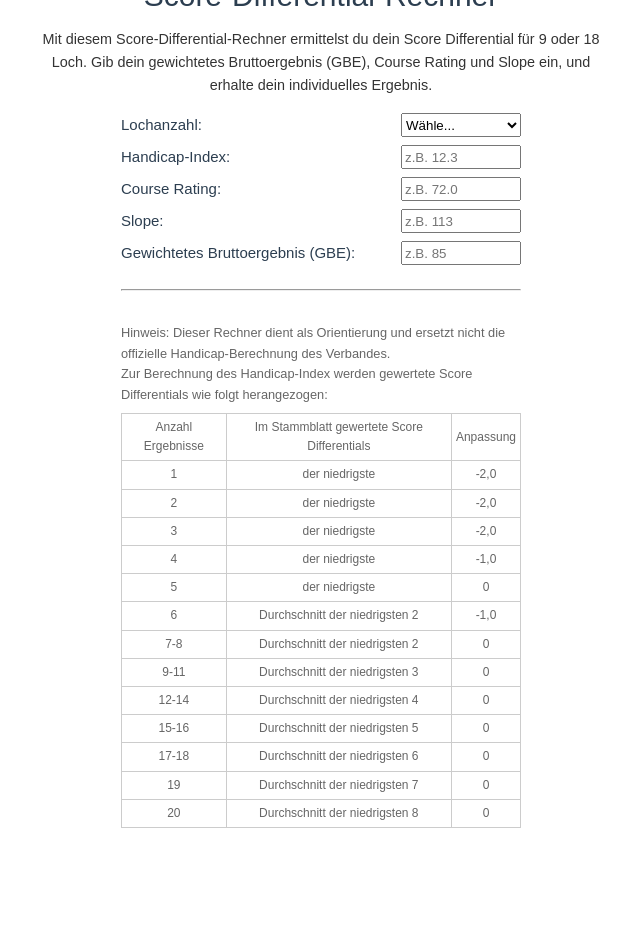
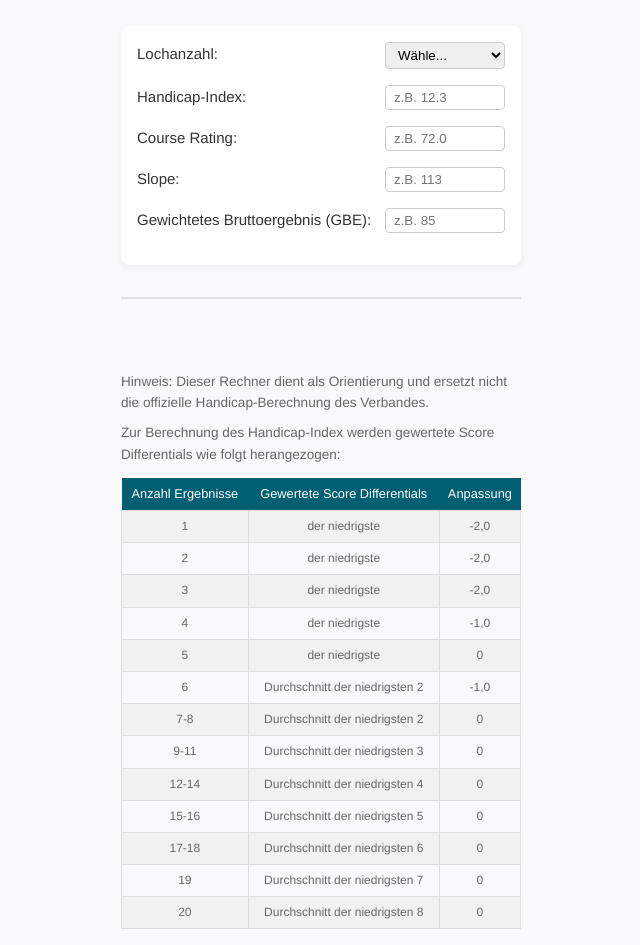
Before and after one commit to bri-b-dev/handycap, a Vue app: page / in a window 1280 px wide. Shown: the whole page, without its empty margins (15-655 px from the left). Before the commit the page ends 844 px from the top, so only its background shows below. Built offline with nearby package versions, Linux system fonts and the light colour scheme.

Commit message:
redesign

```diff
--- a/src/App.vue
+++ b/src/App.vue
@@ -1,13 +1,13 @@
 <template>
   <div class="container">
-    <h1>Score-Differential-Rechner</h1>
+    <h1 class="title">Score-Differential-Rechner</h1>
     <!-- Einführungstext -->
     <p class="intro">
       Mit diesem Score-Differential-Rechner ermittelst du dein Score Differential für 9 oder 18 Loch.
       Gib dein gewichtetes Bruttoergebnis (GBE), Course Rating und Slope ein, und erhalte dein individuelles Ergebnis.
     </p>
-    <form @submit.prevent>
-      <div>
+    <form @submit.prevent class="calculator-form">
+      <div class="field">
         <label>Lochanzahl:
           <select v-model="holes" required>
             <option value="" disabled>Wähle...</option>
@@ -16,7 +16,7 @@
           </select>
         </label>
       </div>
-      <div>
+      <div class="field">
         <label>Handicap-Index:
           <input
             type="number"
@@ -27,7 +27,7 @@
           />
         </label>
       </div>
-      <div>
+      <div class="field">
         <label>Course Rating:
           <input
             type="number"
@@ -38,7 +38,7 @@
           />
         </label>
       </div>
-      <div>
+      <div class="field">
         <label>Slope:
           <input
             type="number"
@@ -48,7 +48,7 @@
           />
         </label>
       </div>
-      <div>
+      <div class="field">
         <label>Gewichtetes Brutto­ergebnis (GBE):
           <input
             type="number"
@@ -60,11 +60,11 @@
       </div>
     </form>
 
-    <hr/>
+    <hr class="divider" />
 
     <!-- Ergebnisanzeige mit bedingter Formatierung -->
     <div v-if="scoreDifferential !== null" class="result">
-      <p :style="{ color: scoreColor }">
+      <p :class="['score', scoreColorClass]">
         <strong>Score-Differential:</strong> {{ scoreDifferential.toFixed(1) }}
       </p>
     </div>
@@ -77,7 +77,7 @@
       <p>Zur Berechnung des Handicap-Index werden gewertete Score Differentials wie folgt herangezogen:</p>
       <table>
         <thead>
-          <tr><th>Anzahl Ergebnisse</th><th>Im Stammblatt gewertete Score Differentials</th><th>Anpassung</th></tr>
+          <tr><th>Anzahl Ergebnisse</th><th>Gewertete Score Differentials</th><th>Anpassung</th></tr>
         </thead>
         <tbody>
           <tr><td>1</td><td>der niedrigste</td><td>-2,0</td></tr>
@@ -132,13 +132,13 @@ export default {
       return null
     })
 
-    const scoreColor = computed(() => {
+    const scoreColorClass = computed(() => {
       if (handicapIndex.value === null || scoreDifferential.value === null) {
-        return 'black'
+        return 'score-neutral'
       }
-      if (scoreDifferential.value < handicapIndex.value) return 'green'
-      if (scoreDifferential.value > handicapIndex.value) return 'red'
-      return 'black'
+      if (scoreDifferential.value < handicapIndex.value) return 'score-good'
+      if (scoreDifferential.value > handicapIndex.value) return 'score-bad'
+      return 'score-neutral'
     })
 
     return {
@@ -148,17 +148,23 @@ export default {
       slope,
       grossScore,
       scoreDifferential,
-      scoreColor
+      scoreColorClass
     }
   }
 }
 </script>
 
 <style>
+/* Basis */
+* {
+  box-sizing: border-box;
+}
 body, html {
   height: 100%;
   margin: 0;
+  background: #f9f9fb;
 }
+
 .container {
   display: flex;
   flex-direction: column;
@@ -166,56 +172,111 @@ body, html {
   align-items: center;
   height: 100%;
   padding: 1rem;
-  font-family: sans-serif;
-  box-sizing: border-box;
+  font-family: 'Helvetica Neue', Arial, sans-serif;
+  color: #333;
 }
+
+/* Überschrift */
+.title {
+  font-size: 1.8rem;
+  color: #005f73;
+  margin: 0;
+}
+
+/* Einführung */
 .intro {
-  margin-top: 0.5rem;
-  font-size: 0.9rem;
-  margin-bottom: 1rem;
-  color: #333;
+  margin-top: 0.75rem;
+  font-size: 0.95rem;
+  margin-bottom: 1.5rem;
+  color: #555;
   text-align: center;
 }
-form {
+
+/* Formularfelder */
+.calculator-form {
   width: 100%;
   max-width: 400px;
+  background: #ffffff;
+  padding: 1rem;
+  border-radius: 8px;
+  box-shadow: 0 2px 8px rgba(0,0,0,0.05);
 }
-form div {
-  margin-bottom: 0.5rem;
+.field {
+  margin-bottom: 1rem;
 }
 label {
   display: flex;
   justify-content: space-between;
+  font-weight: 500;
 }
 input, select {
   width: 120px;
+  padding: 4px 8px;
+  border: 1px solid #ccc;
+  border-radius: 4px;
+  transition: border-color 0.2s;
 }
-hr {
-  margin: 1rem 0;
+input:focus, select:focus {
+  outline: none;
+  border-color: #005f73;
+}
+
+/* Trennlinie */
+.divider {
   width: 100%;
   max-width: 400px;
+  border: none;
+  border-top: 2px solid #e0e0e0;
+  margin: 2rem 0;
 }
-.result p {
-  font-size: 1.1rem;
+
+/* Ergebnis */
+.result {
   text-align: center;
 }
+.score {
+  font-size: 1.2rem;
+  font-weight: bold;
+}
+.score-good {
+  color: #2a9d8f;
+}
+.score-bad {
+  color: #e76f51;
+}
+.score-neutral {
+  color: #333;
+}
+
+/* Hinweis und Tabelle */
 .note {
-  margin-top: 1rem;
+  margin-top: 2rem;
   width: 100%;
   max-width: 400px;
-  font-size: 0.8rem;
+  font-size: 0.85rem;
   color: #666;
+}
+.note p {
+  margin: 0.5rem 0;
 }
 .note table {
   width: 100%;
   border-collapse: collapse;
-  margin-top: 0.5rem;
+  margin-top: 0.75rem;
 }
-.note th,
+.note th {
+  background: #005f73;
+  color: #fff;
+  padding: 6px;
+  font-size: 0.8rem;
+}
 .note td {
-  border: 1px solid #ccc;
-  padding: 4px;
+  border: 1px solid #ddd;
+  padding: 6px;
   text-align: center;
   font-size: 0.75rem;
 }
+.note tbody tr:nth-child(odd) {
+  background: #f1f1f1;
+}
 </style>
```
